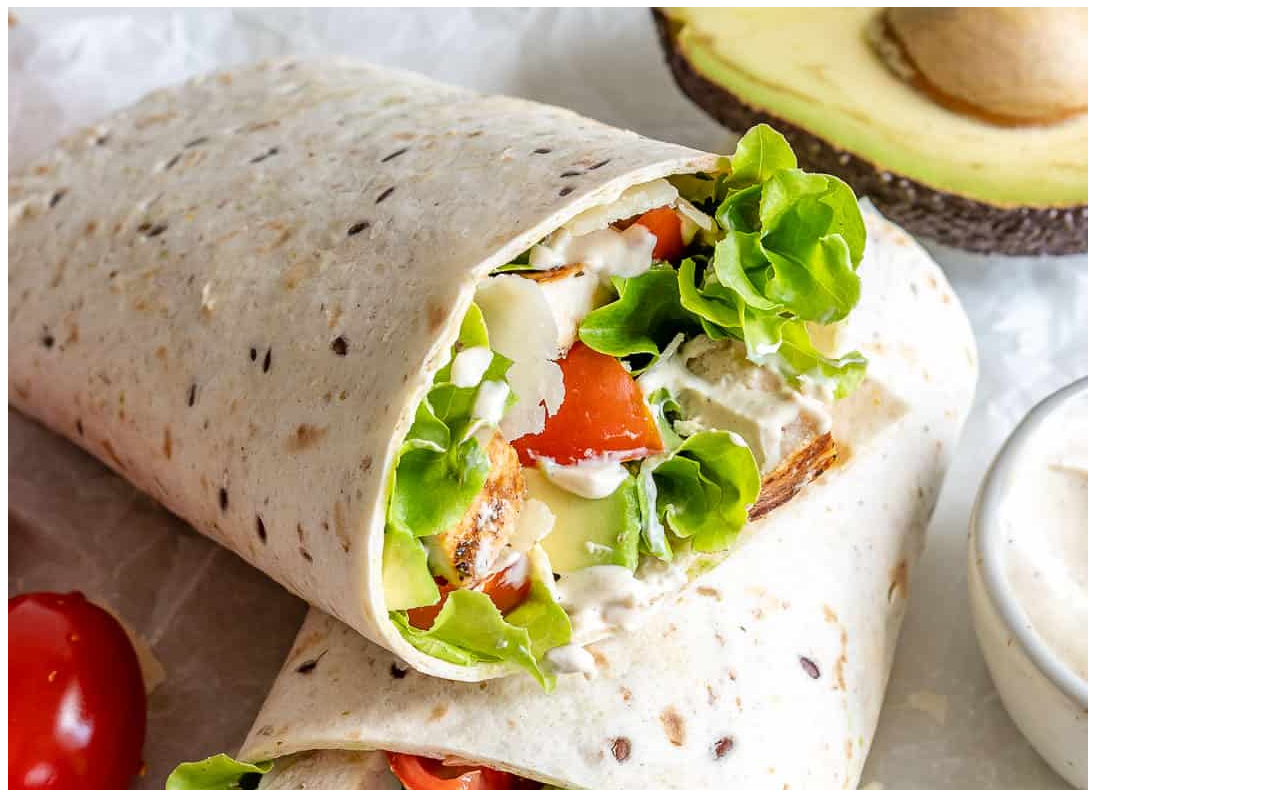
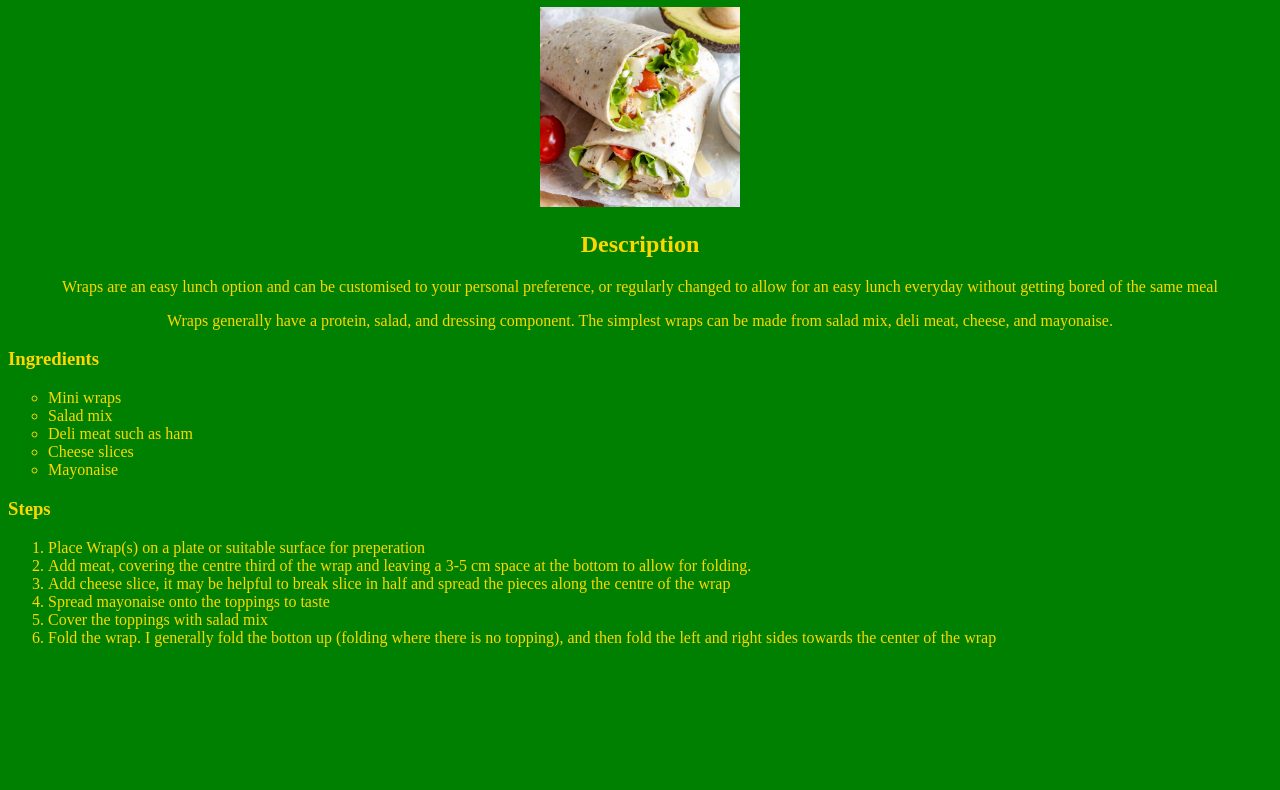
Before and after one commit to rusty-shackelford/odin-recipes, a plain HTML site: page recipes/wrap.html in a window 1280 px wide. Shown: the part 73-863 px from the top of the page. After the commit the page ends 800 px from the top, so only its background shows below. Drawn offline with Linux system fonts and the light colour scheme.

Commit message:
Add CSS styling to odin-recipe assignment
Created 2 CSS files, one to style index.html and another to
style the recipe pages. The  appearance of the page should be
green background with gold text. This was completed as part of the
CSS lessons within the odin project.

```diff
--- /dev/null
+++ b/recipes/style.css
@@ -0,0 +1,31 @@
+body {
+    text-align: center;
+    background-color: green;
+    color: gold;
+    font-size: medium;
+    font-family: 'Times New Roman', Times, serif;
+}
+
+h3 {
+    text-align: left;
+}
+
+a {
+    color: gold;
+    font-size: large;
+}
+
+ul {
+    list-style-type: circle;
+    text-align: left;
+}
+
+ol {
+    text-align: left;
+    align-self: center;
+}
+
+img {
+    height: auto;
+    width: 200px;
+}
--- a/recipes/wrap.html
+++ b/recipes/wrap.html
@@ -1,6 +1,7 @@
 <!DOCTYPE html>
 <html lang="en">
 <head>
+    <link rel="stylesheet" href="./style.css"/>
     <meta charset="UTF-8">
     <meta name="viewport" content="width=device-width, initial-scale=1.0">
     <title>Wrap</title>
--- /dev/null
+++ b/style.css
@@ -0,0 +1,19 @@
+body {
+    text-align: center;
+    background-color: green;
+    color: gold;
+    font-size: medium;
+    font-family: 'Times New Roman', Times, serif;
+}
+
+a {
+    color: gold;
+    font-size: large;
+}
+
+ul {
+    list-style-type: none;
+    list-style-position: outside;
+    padding-left: 0;
+    line-height: 1.5;
+}
```
Also changed, not shown: index.html (+1 -0 lines), recipes/coffee.html (+1 -0 lines), recipes/lasagne.html (+1 -0 lines).
